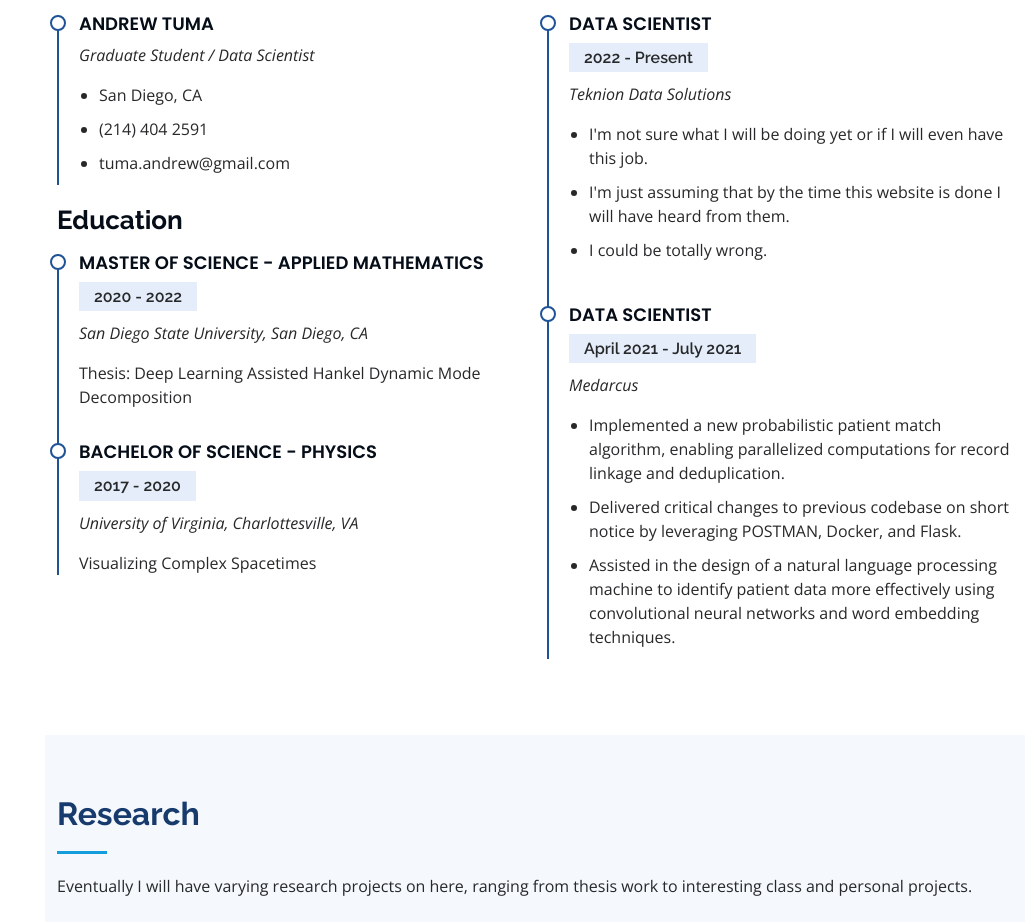
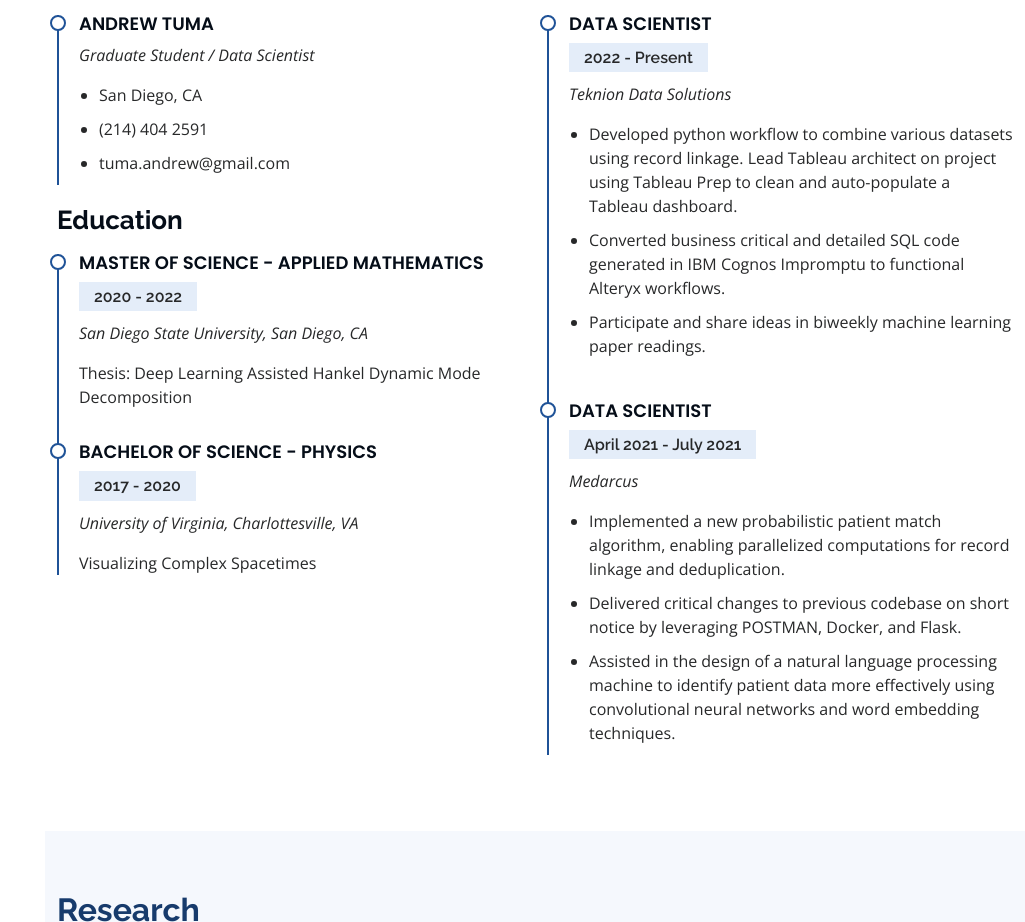
Before and after one commit to andrewtuma/andrewtuma.github.io, a plain HTML site: page index.html in a window 1280 px wide. Shown: the part 1515-2437 px from the top of the page, without its empty margins (255-1280 px from the left). Drawn offline with nearby package versions, Linux system fonts and the light colour scheme.

Commit message:
add website

```diff
--- a/index.html
+++ b/index.html
@@ -99,7 +99,7 @@
 
         <div class="section-title">
           <h2>Resume</h2>
-          <p> My full CV is available in PDF format here: <a href=assets/img/AndrewCV_new.pdf> Andrew_CV</a> </p>
+          <p> My full CV is available in PDF format here: <a href=assets/img/AndrewCV.pdf> Andrew_CV</a> </p>
         </div>
 
         <div class="row">
@@ -136,9 +136,10 @@
               <h5>2022 - Present</h5>
               <p><em>Teknion Data Solutions</em></p>
               <ul>
-                <li>I'm not sure what I will be doing yet or if I will even have this job.</li>
-                <li>I'm just assuming that by the time this website is done I will have heard from them.</li>
-                <li>I could be totally wrong. </li>
+                <li>Developed python workflow to combine various datasets using record linkage.
+                  Lead Tableau architect on project using Tableau Prep to clean and auto-populate a Tableau dashboard.</li>
+                <li>Converted business critical and detailed SQL code generated in IBM Cognos Impromptu to functional Alteryx workflows.</li>
+                <li>Participate and share ideas in biweekly machine learning paper readings.</li>
               </ul>
             </div>
             <div class="resume-item">
```
Also changed, not shown: 6 other files.
